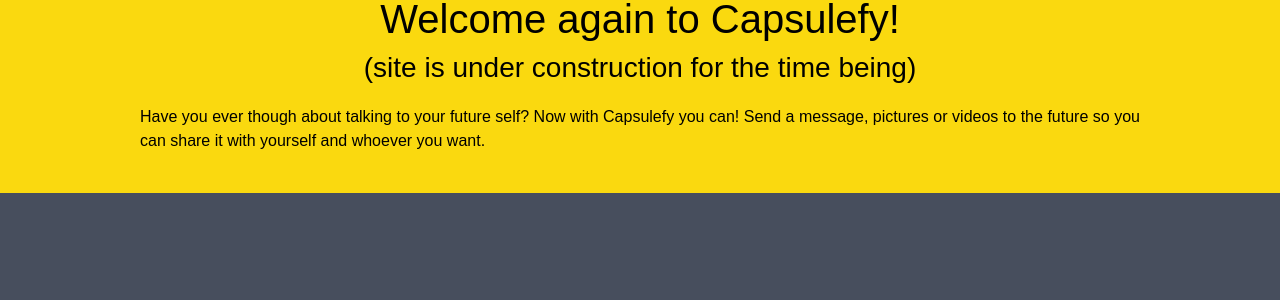
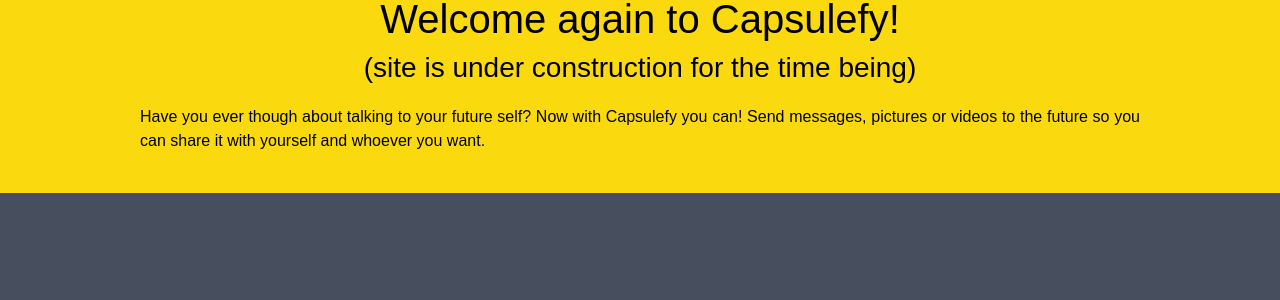
Before and after one commit to raffrearaUS/capsutest, a Django app: page / in a window 1280 px wide. Shown: the part 145-445 px from the top of the page. Run offline with Django 3.2, Linux system fonts and the light colour scheme; some libraries are stand-ins or nearby versions.

Commit message:
New changes

```diff
--- a/capsulefyweb/main/templates/index.html
+++ b/capsulefyweb/main/templates/index.html
@@ -5,7 +5,7 @@
 <div class="bg-1 container-fluid">
     <h1 class="title">Welcome again to Capsulefy!</h1>
     <h3 class="title">(site is under construction for the time being)</h3>
-    <p class="text">Have you ever though about talking to your future self? Now with Capsulefy you can! Send a message, pictures or videos
+    <p class="text">Have you ever though about talking to your future self? Now with Capsulefy you can! Send messages, pictures or videos
 to the future so you can share it with yourself and whoever you want.</p>
 </div>
 
```
Also changed, not shown: .travis.yml.
